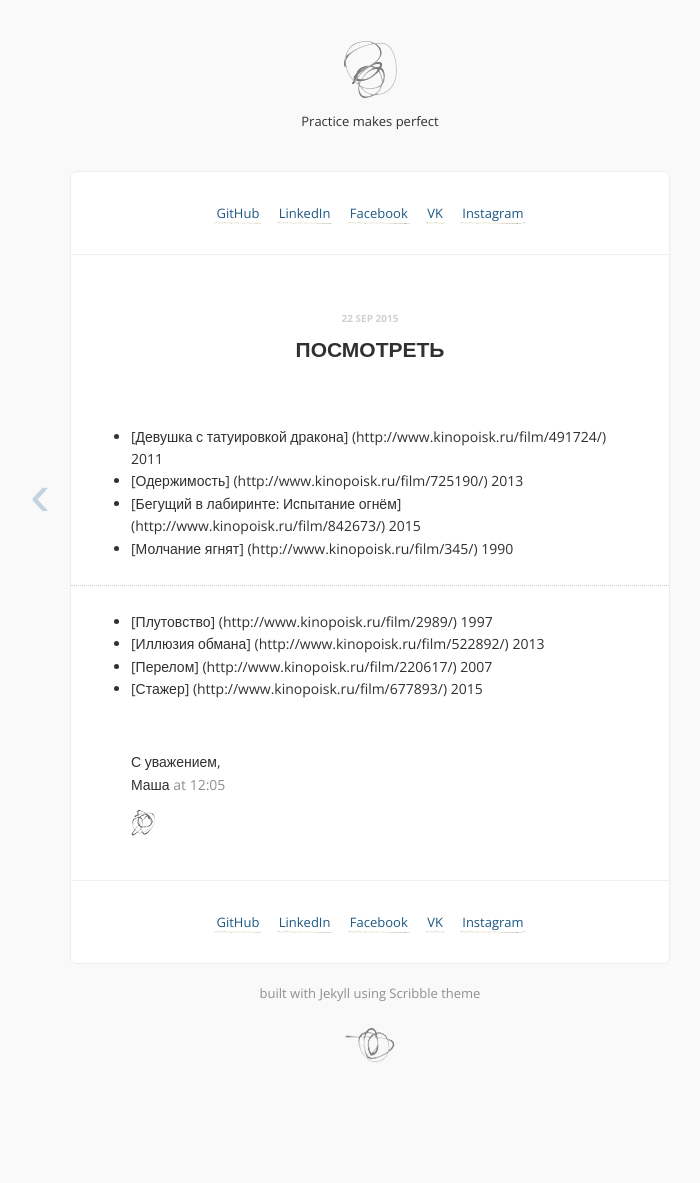
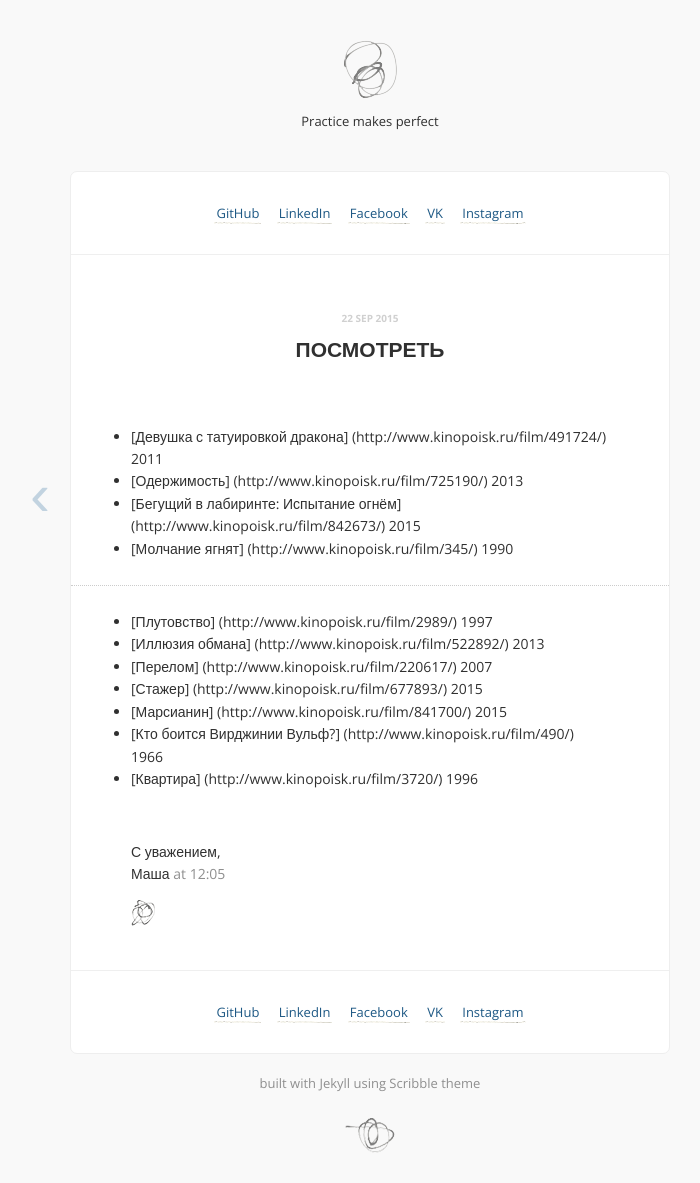
Before and after one commit to mary-sh/mary-sh.github.io, a Jekyll site: the page built from _posts/2015-09-21-cinema.markdown, in a window 1280 px wide. Shown: the whole page, without its empty margins (270-970 px from the left). Built offline with Jekyll 4.4.1, drawn with Linux system fonts in a browser that asks for light colours; Markdown is read by kramdown in place of the engine named in the settings; comment, search, counter and statistics services are not loaded; before the commit the page ends 1093 px from its top, so only the background shows below that.

Commit message:
add films

```diff
--- a/_posts/2015-09-21-cinema.markdown
+++ b/_posts/2015-09-21-cinema.markdown
@@ -15,3 +15,6 @@ date:   2015-09-22 12:05:15
 - [Иллюзия обмана] (http://www.kinopoisk.ru/film/522892/) 2013
 - [Перелом] (http://www.kinopoisk.ru/film/220617/) 2007
 - [Стажер] (http://www.kinopoisk.ru/film/677893/) 2015
+- [Марсианин] (http://www.kinopoisk.ru/film/841700/) 2015
+- [Кто боится Вирджинии Вульф?] (http://www.kinopoisk.ru/film/490/) 1966
+- [Квартира] (http://www.kinopoisk.ru/film/3720/) 1996
```
